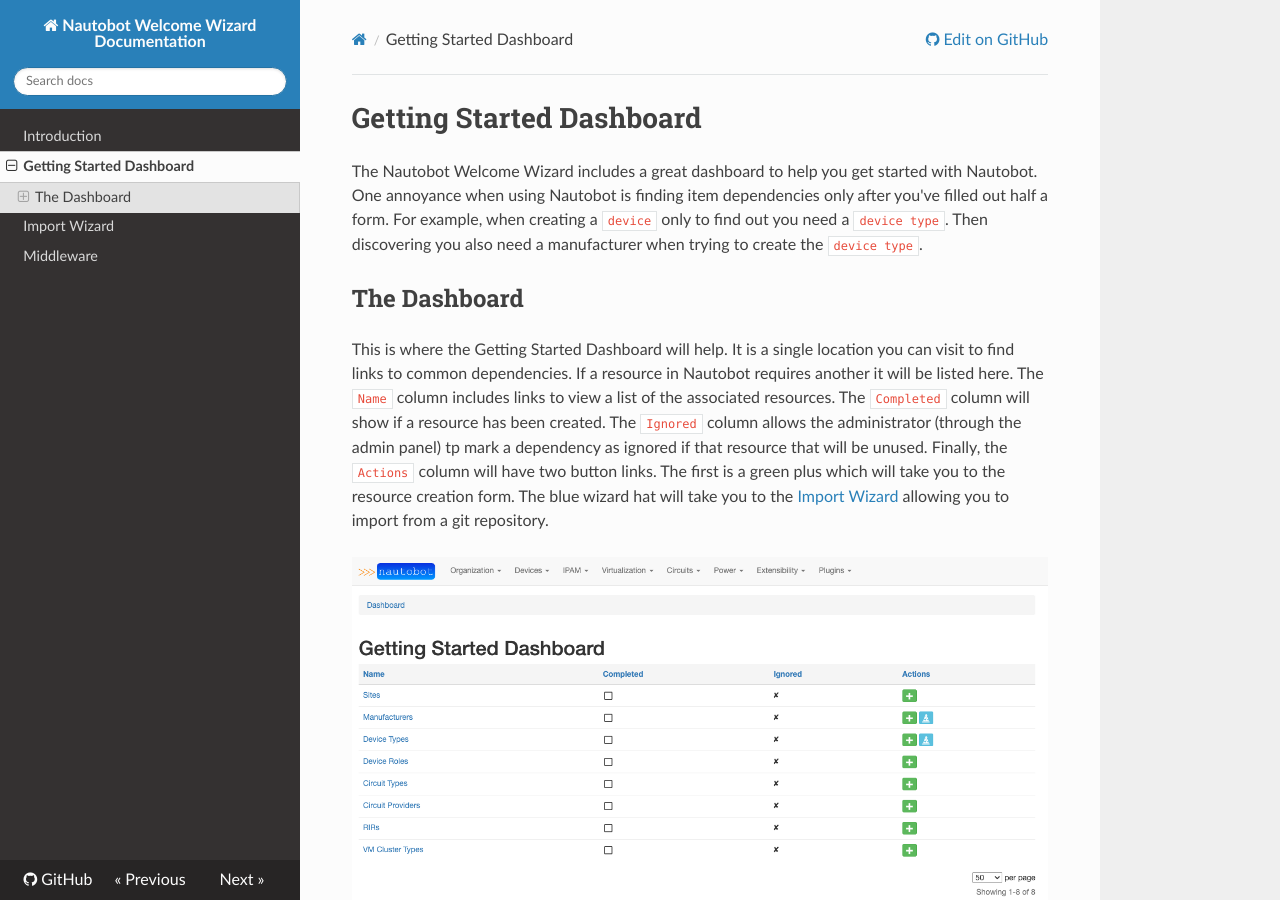
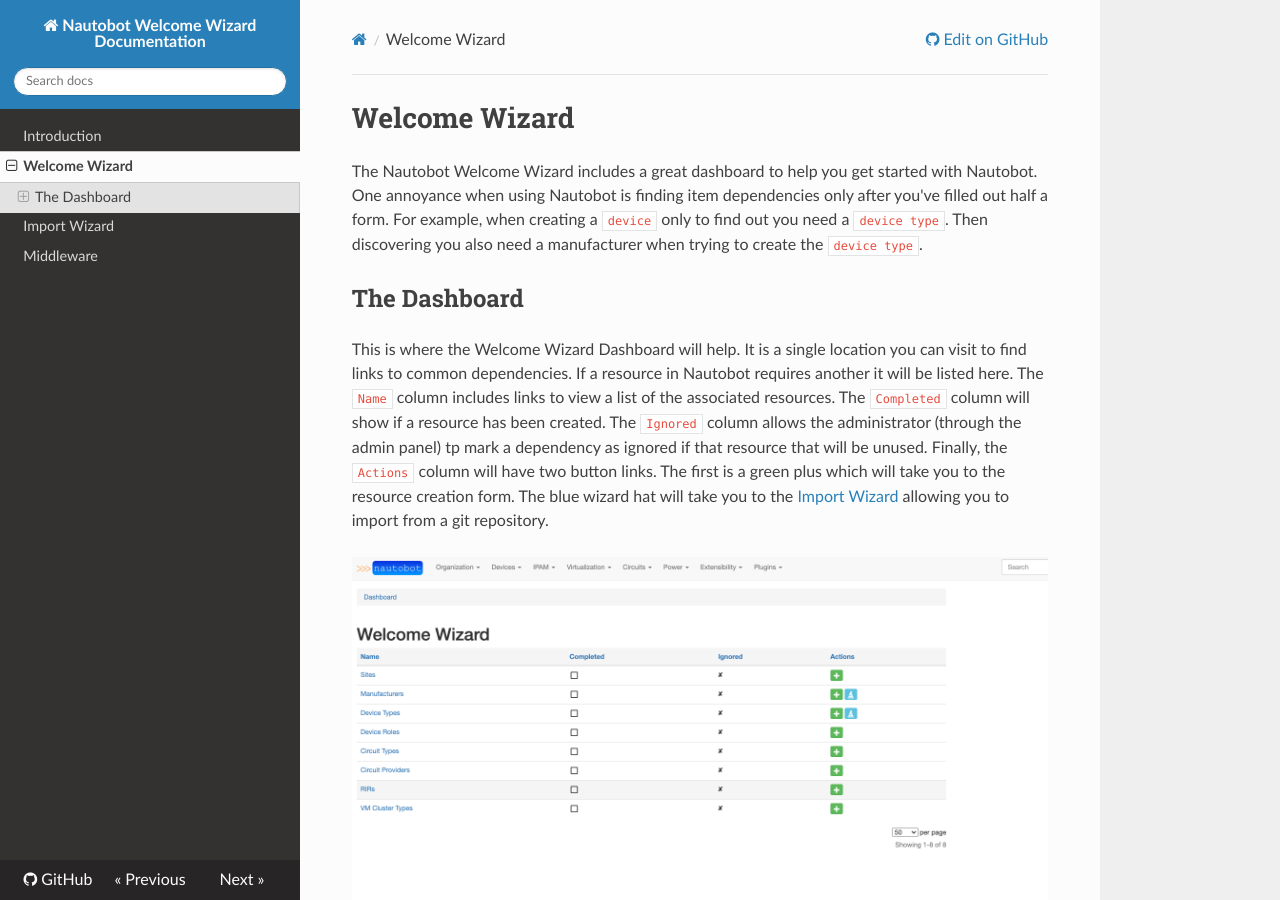
Before and after one commit to nautobot/nautobot-app-welcome-wizard, an MkDocs documentation site: the page built from docs/dashboard.md, in a window 1280 px wide and 900 px high. Built offline with MkDocs 1.6.1, drawn with Linux system fonts in a browser that asks for light colours; nearby versions of some CDN libraries.

Commit message:
Finalize Rename for Dashboard.

```diff
--- a/docs/dashboard.md
+++ b/docs/dashboard.md
@@ -1,19 +1,19 @@
-# Getting Started Dashboard
+# Welcome Wizard
 
 The Nautobot Welcome Wizard includes a great dashboard to help you get started with Nautobot. One annoyance when using Nautobot is finding item dependencies only after you've filled out half a form. For example, when creating a `device` only to find out you need a `device type`. Then discovering you also need a manufacturer when trying to create the `device type`.
 
 ## The Dashboard
 
-This is where the Getting Started Dashboard will help. It is a single location you can visit to find links to common dependencies. If a resource in Nautobot requires another it will be listed here. The `Name` column includes links to view a list of the associated resources. The `Completed` column will show if a resource has been created. The `Ignored` column allows the administrator (through the admin panel) tp mark a dependency as ignored if that resource that will be unused. Finally, the `Actions` column will have two button links. The first is a green plus which will take you to the resource creation form. The blue wizard hat will take you to the [Import Wizard](import_wizard.md) allowing you to import from a git repository.
+This is where the Welcome Wizard Dashboard will help. It is a single location you can visit to find links to common dependencies. If a resource in Nautobot requires another it will be listed here. The `Name` column includes links to view a list of the associated resources. The `Completed` column will show if a resource has been created. The `Ignored` column allows the administrator (through the admin panel) tp mark a dependency as ignored if that resource that will be unused. Finally, the `Actions` column will have two button links. The first is a green plus which will take you to the resource creation form. The blue wizard hat will take you to the [Import Wizard](import_wizard.md) allowing you to import from a git repository.
 
-![Getting Started Dashboard](./img/getting_started_dashboard.png)
+![Welcome Wizard](./img/welcome_wizard.png)
 
 ### Completed Column
 
 The Welcome Wizard automatically tracks the resources in Nautobot. For instance, once you add a `Site` to Nautobot,
 the column will update (upon page reload) to show as completed.
 
-![Dashboard with Completions](./img/getting_started_dashboard_with_completions.png)
+![Dashboard with Completions](./img/dashboard_with_completions.png)
 
 ### Ignored Column
 
@@ -31,4 +31,4 @@
 
 Navigate back to the Getting Started Dashboard to see that your field is marked as ignored.
 
-![Ignored Dashboard](./img/getting_started_dashboard_with_ignored.png)
+![Ignored Dashboard](./img/dashboard_with_ignored.png)
--- a/mkdocs.yml
+++ b/mkdocs.yml
@@ -20,6 +20,6 @@
       permalink: true
 nav:
   - Introduction: 'index.md'
-  - 'Getting Started Dashboard': 'dashboard.md'
+  - 'Welcome Wizard': 'dashboard.md'
   - 'Import Wizard': 'import_wizard.md'
   - 'Middleware': 'middleware.md'
```
Also changed, not shown: README.md (+2 -1 lines), docs/index.md (+1 -1 lines), docs/img/dashboard_with_completions.png (added), docs/img/dashboard_with_ignored.png (added), docs/img/getting_started_dashboard.png (deleted), docs/img/getting_started_dashboard_with_completions.png (deleted), docs/img/getting_started_dashboard_with_ignored.png (deleted), docs/img/welcome_wizard.png (added), 4 other files.
